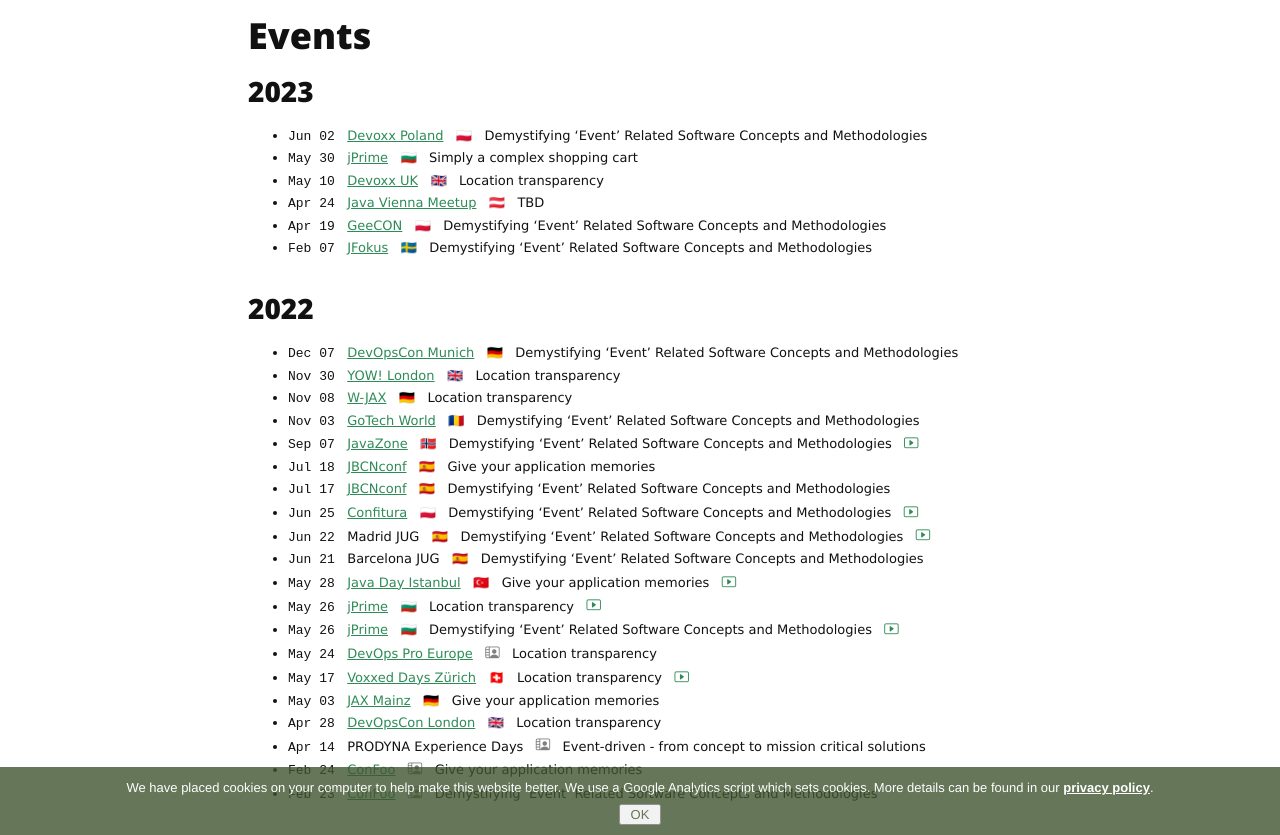
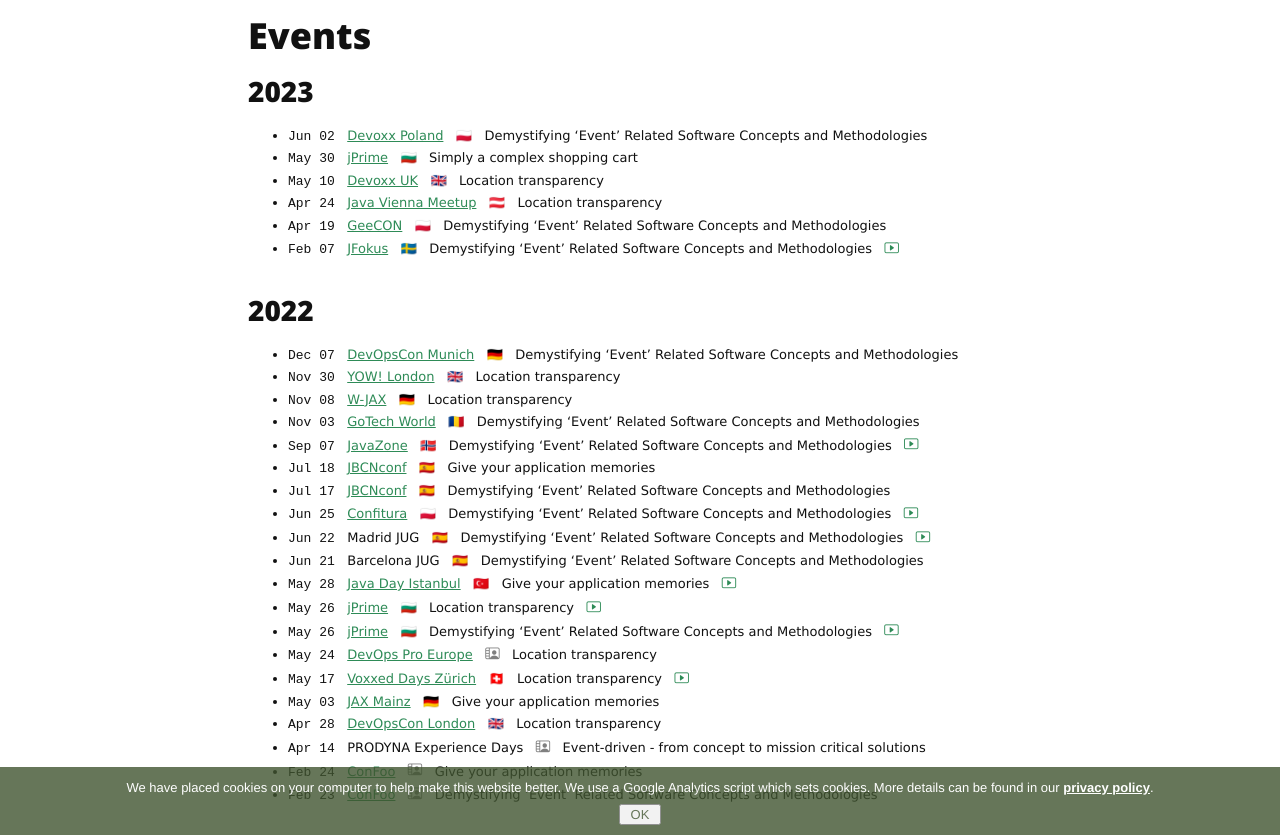
Before and after one commit to azzazzel/azzazzel.github.io, a Jekyll site: the page built from talks.md, in a window 1280 px wide and 900 px high, scrolled down 917 px, cut to the strip 65-900 px from the top of the window. Built offline with Jekyll 4.4.1, drawn with Linux system fonts in a browser that asks for light colours; nearby versions of some CDN libraries.

Commit message:
Talks update

```diff
--- a/talks.md
+++ b/talks.md
@@ -101,11 +101,12 @@
  - `May 10` &nbsp; [Devoxx UK](https://www.devoxx.co.uk/)
  &nbsp; 🇬🇧 &nbsp; Location transparency
  - `Apr 24` &nbsp; [Java Vienna Meetup](https://www.meetup.com/java-vienna/events/292086242/)
- &nbsp; 🇦🇹 &nbsp; TBD
+ &nbsp; 🇦🇹 &nbsp; Location transparency
  - `Apr 19` &nbsp; [GeeCON](https://2023.geecon.org/)
  &nbsp; 🇵🇱 &nbsp; Demystifying 'Event' Related Software Concepts and Methodologies
  - `Feb 07` &nbsp; [JFokus](http://www.jfokus.se/)
  &nbsp; 🇸🇪 &nbsp; Demystifying 'Event' Related Software Concepts and Methodologies
+&nbsp; [<i class="bi bi-play-btn" style="font-size:0.9rem"></i>](https://www.youtube.com/watch?v=hl1PGT0Bsp4)
 
 ### 2022
 
```
